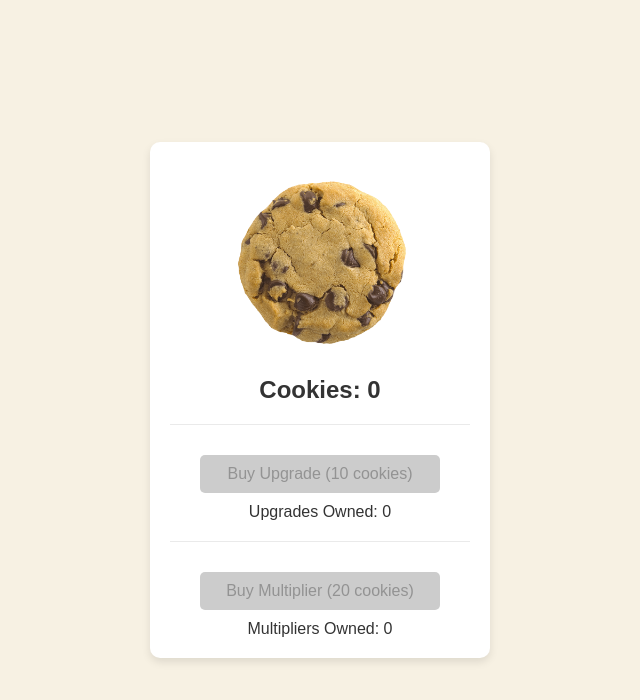
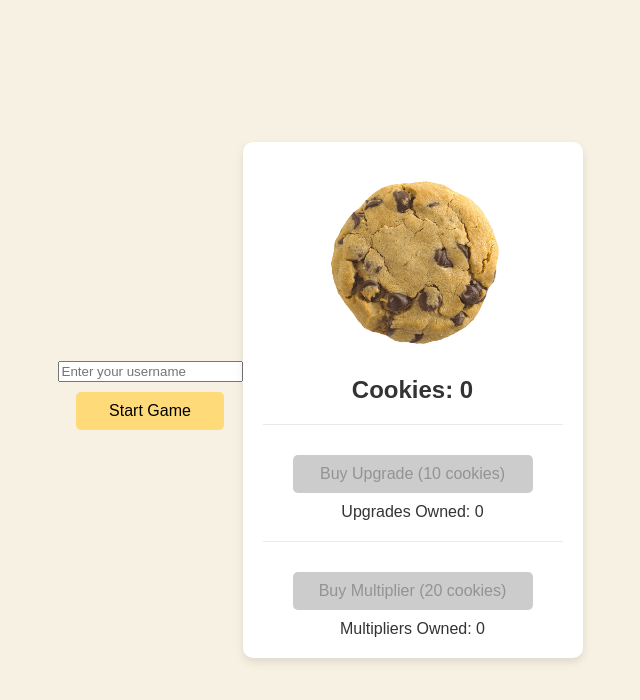
Before and after one commit to daniel-inderos/Daniel-s-Cookie-Clicker, a plain HTML site: page index.html in a window 1280 px wide. Shown: the whole page, without its empty margins (320-960 px from the left). Drawn offline with Linux system fonts and the light colour scheme.

Commit message:
Update index.html

```diff
--- a/index.html
+++ b/index.html
@@ -7,6 +7,11 @@
     <link rel="stylesheet" href="style.css">
 </head>
 <body>
+    <div id="username-container">
+    <input type="text" id="username-input" placeholder="Enter your username">
+    <button id="start-game">Start Game</button>
+</div>
+
     <div id="game-container">
         <div id="cookie-container">
             <img id="cookie" src="cookie.png" alt="Cookie">
```
